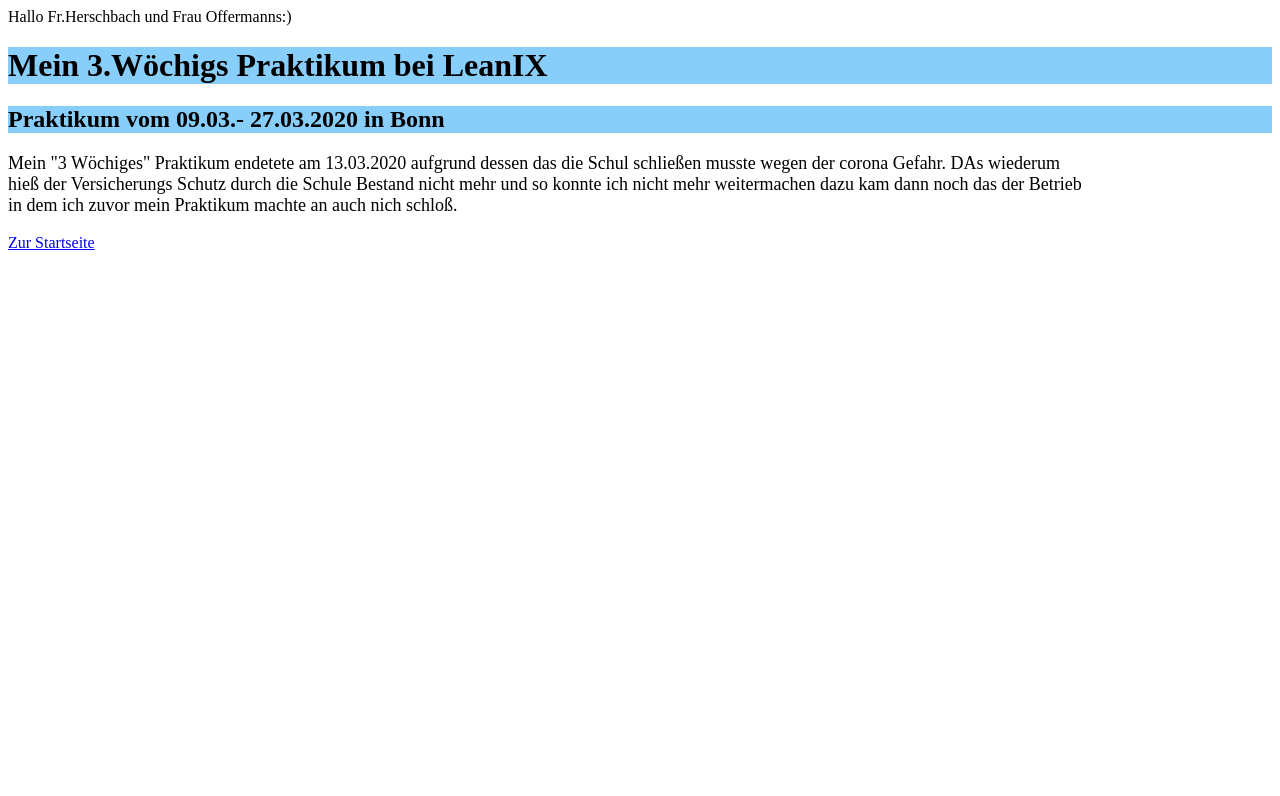
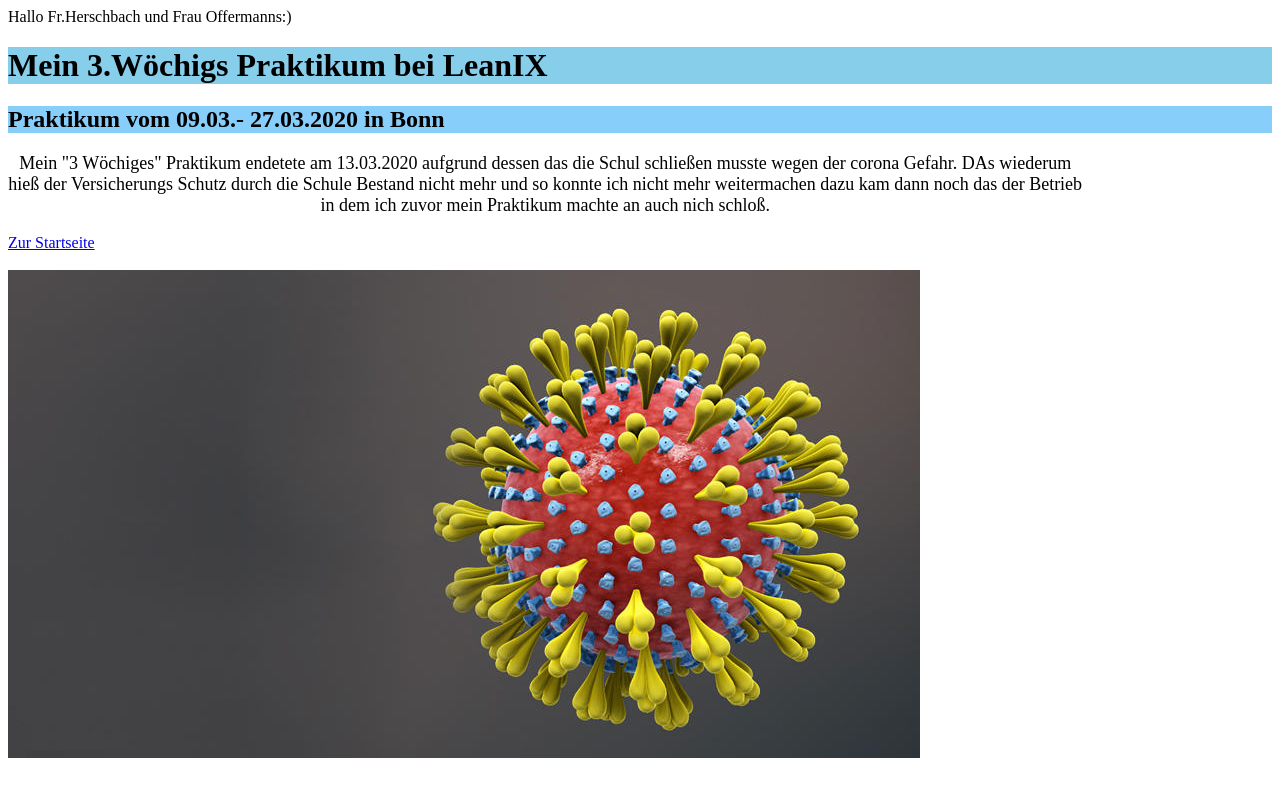
Before and after one commit to Tillmann-GitHub/Webseite, a plain HTML site: page Ende des Praktikums.html in a window 1280 px wide. Drawn offline with Linux system fonts and the light colour scheme.

Commit message:
weiter gemacht

```diff
--- a/Ende des Praktikums.html
+++ b/Ende des Praktikums.html
@@ -15,9 +15,61 @@
     dazu kam  dann noch das der Betrieb in dem ich zuvor mein Praktikum machte
     an auch nich schloß.</p>
 
+
     <a href="1-Tag.html"> Zur Startseite </a>
+    <p class="Bild"><img src = "coronavirus.jpg"/></p>
+
+    <!doctype html>
+    <html lang="de">
+      <head>
+        <style>
+
+        h1 {
+           background-color: skyblue;
+           color: black;
+        }
+        p {
+          text-align: center;
+          color: black;
+        }
+        p.Bild {
+          width:50%;
+        }
+        a {
+         text-align: center;
+         font-size:medium ;
+        }
+        </style>
 
 
-   </body>
+
+
+
+
+
+
+
+
+
+
+
+
+
+
+
+
+
+
+
+
+
+
+
+
+
+
+
+
+  </body>
 
 </html>
```
Also changed, not shown: coronavirus.jpg (added), 1 other file.
